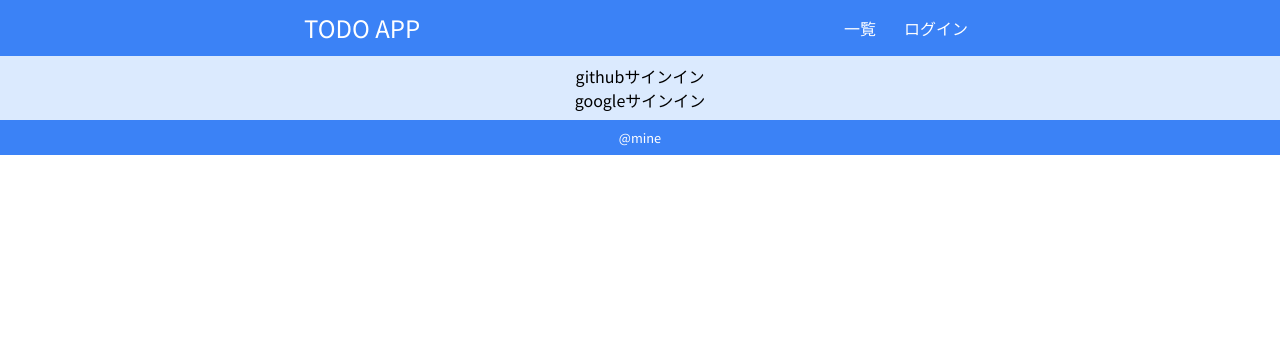
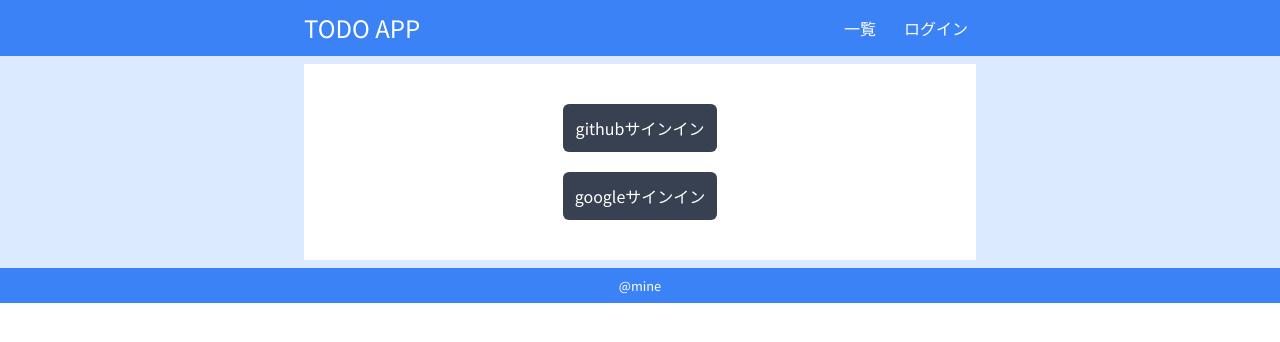
Before and after one commit to keita7777/todo-app-restart, a Next.js app: page /login in a window 1280 px wide. Shown: the top 342 px of the page. Built offline with nearby package versions, Linux system fonts and the light colour scheme; no server answers.

Commit message:
💄 ログイン/ログアウトページスタイル調整

```diff
--- a/src/app/login/page.tsx
+++ b/src/app/login/page.tsx
@@ -5,12 +5,18 @@ import React from "react";
 
 const page = () => {
   return (
-    <div>
-      <div className="flex flex-col">
-        <button onClick={() => signIn("github", { callbackUrl: "/todos" })}>
+    <div className="bg-white px-8 py-10 flex justify-center items-center">
+      <div className="flex flex-col gap-5">
+        <button
+          className="bg-gray-700 text-white p-3 rounded-md hover:bg-gray-600"
+          onClick={() => signIn("github", { callbackUrl: "/todos" })}
+        >
           githubサインイン
         </button>
-        <button onClick={() => signIn("google", { callbackUrl: "/todos" })}>
+        <button
+          className="bg-gray-700 text-white p-3 rounded-md hover:bg-gray-600"
+          onClick={() => signIn("google", { callbackUrl: "/todos" })}
+        >
           googleサインイン
         </button>
       </div>
--- a/src/app/logout/page.tsx
+++ b/src/app/logout/page.tsx
@@ -5,8 +5,11 @@ import React from "react";
 
 const page = () => {
   return (
-    <div>
-      <button onClick={() => signOut({ callbackUrl: "/login" })}>
+    <div className="bg-white px-8 py-10 flex justify-center items-center">
+      <button
+        className="bg-gray-700 text-white p-3 rounded-md hover:bg-gray-600"
+        onClick={() => signOut({ callbackUrl: "/login" })}
+      >
         ログアウト
       </button>
     </div>
```
